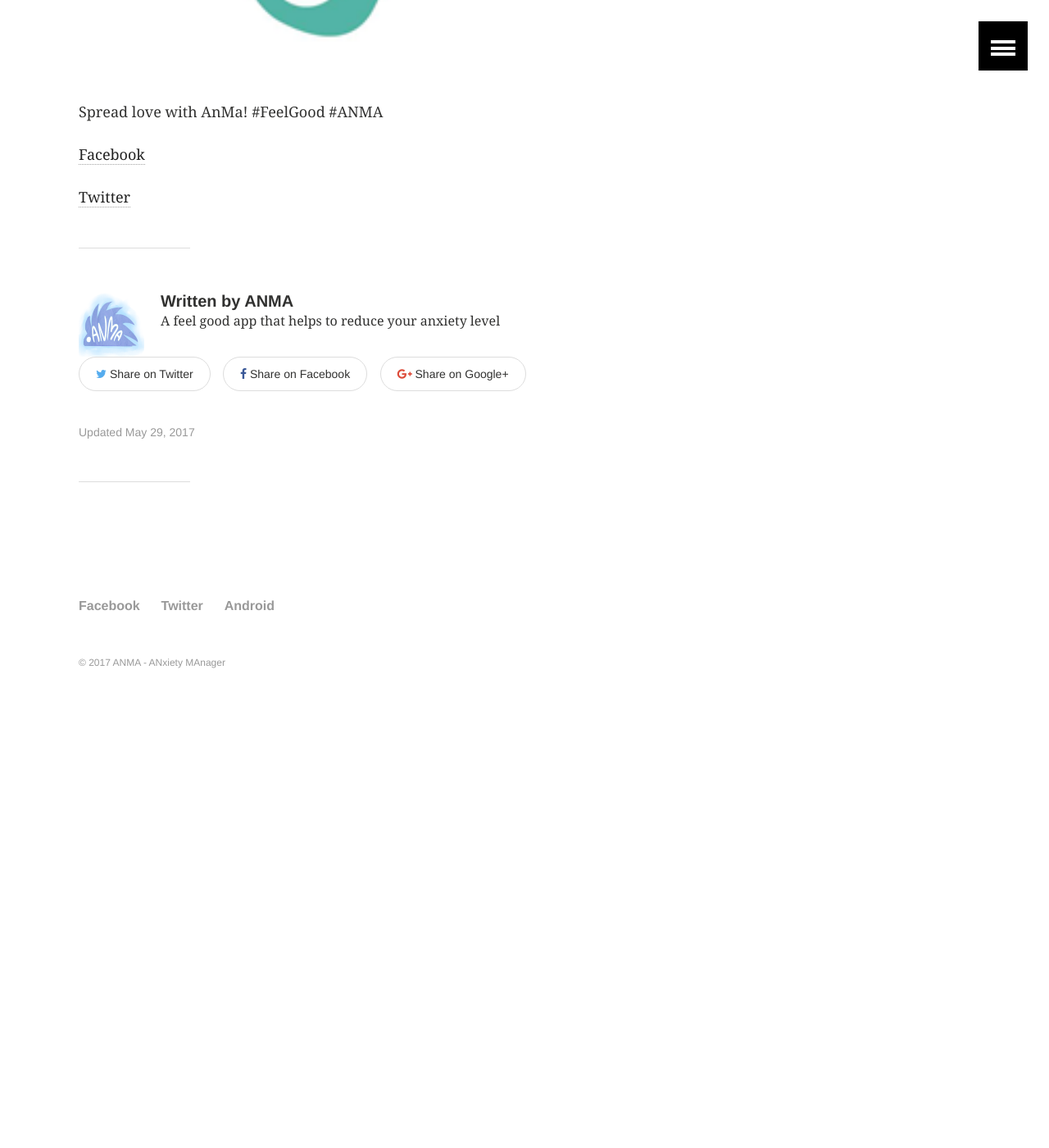
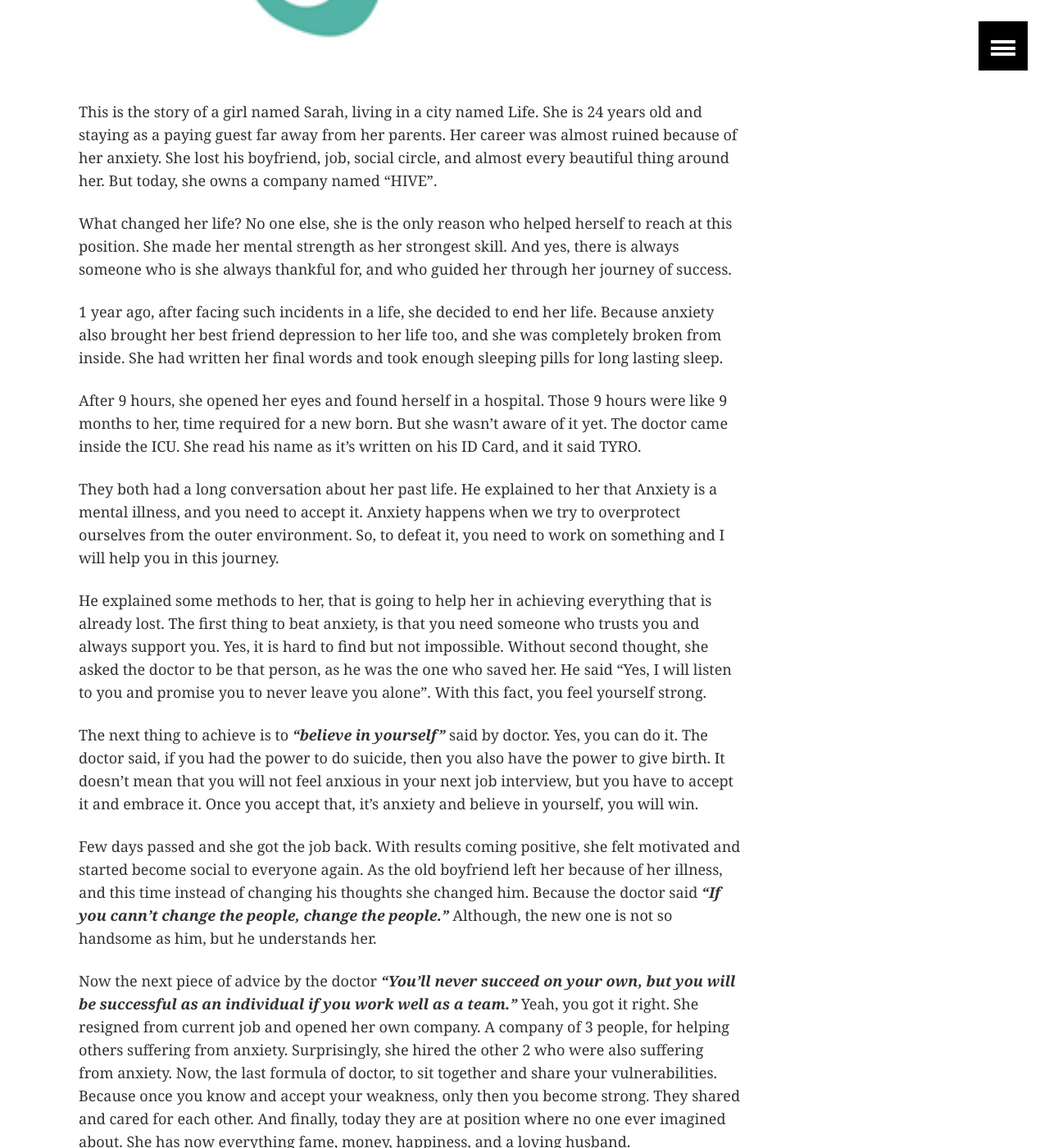
Before and after one commit to anmafeelgood/anmafeelgood.github.io, a Jekyll site: the page built from _posts/media/2017-05-30-how-to-deal-with-anxiety.md, in a window 1280 px wide and 1400 px high, scrolled down 785 px. Shown: the whole window at 82% size. Built offline with Jekyll 4.4.1, drawn with Linux system fonts in a browser that asks for light colours; comment, search, counter and statistics services are not loaded; before the commit the page ends 1679 px from its top, so only the background shows below that; some of the changed text lies outside the part shown.

Commit message:
Removed oxcart video and added new article
How to deal with anxiety - story of sarah

```diff
--- a/_posts/media/2017-05-30-how-to-deal-with-anxiety.md
+++ b/_posts/media/2017-05-30-how-to-deal-with-anxiety.md
@@ -1,11 +1,11 @@
 ---
 layout: article
-title: "[Article] How to deal with Anxiety - In progress"
+title: "[Short Stories] How to deal with Anxiety - Story of Sarah"
 date: 2017-05-29T03:14:02-04:00
 modified:
 categories: media
 excerpt: "How to deal with anxiety"
-tags: [anma, feelgood, anxiety, article, anxietyhelp, help]
+tags: [anma, feelgood, anxiety, article, anxietyhelp, help, shortstories, azchallenge, motivation, inspiration, love]
 comments: true
 ads: true
 image:
@@ -21,6 +21,38 @@
     align-self: flex-start;
     margin-right: .5rem;" src="../../images/anma_article02.png" height="480" width="480" />
 
+This is the story of a girl named Sarah, living in a city named Life. She is 24 years old and staying as a paying guest far away from her parents. Her career was almost ruined because of her anxiety. She lost his boyfriend, job, social circle, and almost every beautiful thing around her. But today, she owns a company named "HIVE".
+
+What changed her life? No one else, she is the only reason who helped herself
+to reach at this position. She made her mental strength as her strongest skill.
+And yes, there is always someone who is she always thankful for, and who guided
+her through her journey of success.
+
+1 year ago, after facing such incidents in a life, she decided to end her life.
+Because anxiety also brought her best friend depression to her life too, and
+she was completely broken from inside. She had written her final words and took
+enough sleeping pills for long lasting sleep.
+
+After 9 hours, she opened her eyes and found herself in a hospital. Those 9 hours were like 9 months to her, time required for a new born. But she wasn't aware of it yet. The doctor came inside the ICU. She read his name as it's written on his ID Card, and it said TYRO.
+
+They both had a long conversation about her past life. He explained to her that
+Anxiety is a mental illness, and you need to accept it. Anxiety happens when we
+try to overprotect ourselves from the outer environment. So, to defeat it, you
+need to work on something and I will help you in this journey.
+
+He explained some methods to her, that is going to help her in achieving
+everything that is already lost. The first thing to beat anxiety, is that you need someone who trusts you and always support you. Yes, it is hard to find but not impossible. Without second thought, she asked the doctor to be that person, as he was the one who saved her. He said "Yes, I will listen to you and promise you to never leave you alone". With this fact, you feel yourself strong.
+
+The next thing to achieve is to ***"believe in yourself"*** said by doctor. Yes, you can do it. The doctor said, if you had the power to do suicide, then you also have the power to give birth. It doesn't mean that you will not feel anxious in your next job interview, but you have to accept it and embrace it. Once you accept that, it's anxiety and believe in yourself, you will win.
+
+Few days passed and she got the job back. With results coming positive, she
+felt motivated and started become social to everyone again. As the old boyfriend left her because of her illness, and this time instead of changing his thoughts she changed him. Because the doctor said ***"If you cann't change the people, change the people."*** Although, the new one is not so handsome as him, but he understands her.
+
+Now the next piece of advice by the doctor ***"You’ll never succeed on your own, but you will be successful as an individual if you work well as a team."*** Yeah, you got it right. She resigned from current job and opened her own company. A company of 3 people, for helping others suffering from anxiety. Surprisingly, she hired the other 2 who were also suffering from anxiety. Now, the last formula of doctor, to sit together and share your vulnerabilities. Because once you know and accept your weakness, only then you become strong. They shared and cared for each other. And finally, today they are at position where no one ever imagined about. She has now everything fame, money, happiness, and a loving husband.
+
+Anxiety is an illness, there is no scale to measure and can be easily curable.
+You just need a right person and direction.
+
 
 Spread love with AnMa! #FeelGood #ANMA
 
```
Also changed, not shown: _posts/media/2017-03-13-oxcart-anma-ashley.md (+1 -3 lines).
